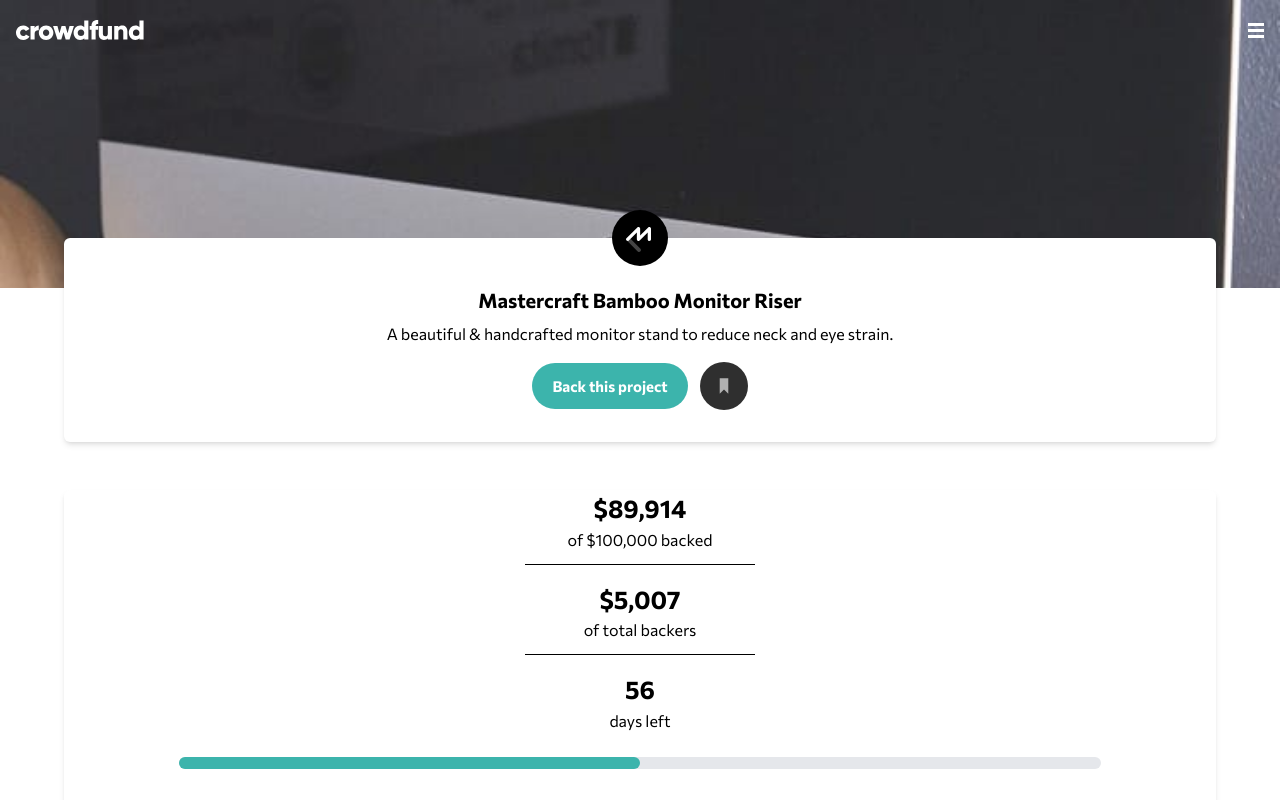
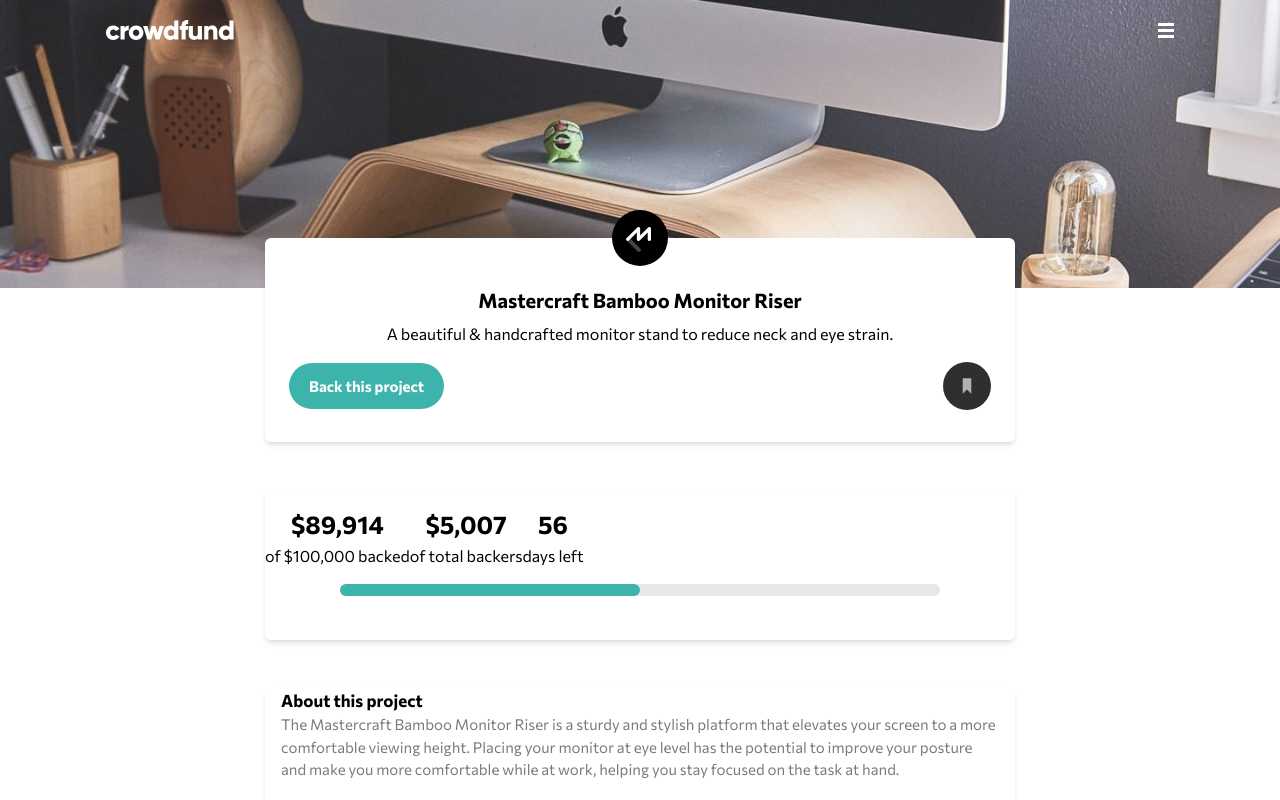
Before and after one commit to chiamaka28/crowdfunding-product, a React (Vite) app: page / in a window 1280 px wide. Shown: the top 800 px of the page. Built offline with nearby package versions, Linux system fonts and the light colour scheme.

Commit message:
fixed some issues

```diff
--- a/src/components/Header.jsx
+++ b/src/components/Header.jsx
@@ -7,20 +7,20 @@ import bookmark from "../assets/icon-bookmark.svg"
 const Header = () => {
   return (
     <>
-      <div className="bg-mobileHeader h-72 bg-cover ">
-        <nav className="flex items-center justify-between py-5 px-4">
+      <div className="bg-mobileHeader md:bg-desktopHeader h-72 bg-cover ">
+        <nav className="flex items-center justify-between py-5 px-4 w-[90%] mx-auto max-w-[1100px]">
           <img src={logo} alt="" />
           <img src={hamburger} alt="" />
         </nav>
       </div>
-      <div className="w-[90%] mx-auto bg-white mt-[-50px] rounded-md relative text-center shadow-md pb-6 px-2">
+      <div className="w-[90%] mx-auto max-w-[750px] bg-white mt-[-50px] rounded-md relative text-center shadow-md pb-6 px-2">
         <div className="flex justify-center items-center"><img src={mastercraft} alt="" className=" absolute top-[-20] "/></div>
         <h1 className=" text-xl font-bold px-8 mt-12"> Mastercraft Bamboo Monitor Riser</h1>
         <p className="py-2">
           {" "}
           A beautiful & handcrafted monitor stand to reduce neck and eye strain.
         </p>
-        <div className="flex justify-center items-center gap-3 py-2">
+        <div className="flex justify-center md:justify-between md:px-4 items-center gap-3 py-2">
             <button className="bg-cyan text-white rounded-3xl py-3 px-5 text-[15px] font-semibold"><a href=""> Back this project</a></button>
             <div>
                 <img className="w-12" src={bookmark} alt="" />
--- a/src/components/Main.jsx
+++ b/src/components/Main.jsx
@@ -3,25 +3,27 @@ import React from "react";
 const Main = () => {
   return (
     <div className="pb-12">
-      <div className="w-[90%] mx-auto bg-white shadow-md my-12 pb-6 rounded-md">
-        <p className="flex flex-col text-center my-4">
+      <div className="w-[90%] mx-auto max-w-[750px] bg-white shadow-md my-12 pb-6 rounded-md">
+        <div className="flex flex-col md:flex-row items-center">
+          <p className="flex flex-col text-center my-4 after:content-['']">
             <span className="text-[25px] font-extrabold">$89,914</span> of
             $100,000 backed
-          <span className="w-[20%] h-[1px] bg-black mx-auto mt-3"></span>
+            <span className="w-[20%] h-[1px] bg-black mx-auto mt-3 md:hidden"></span>
           </p>
           <p className="flex flex-col text-center my-4">
             <span className="text-[25px] font-extrabold">$5,007</span> of total
             backers
-          <span className="w-[20%] h-[1px] bg-black mx-auto mt-3"></span>
+            <span className="w-[20%] h-[1px] bg-black mx-auto mt-3 md:hidden"></span>
           </p>
-        <p className="flex flex-col text-center mb-6">
+          <p className="flex flex-col text-center ">
             <span className="text-[25px] font-extrabold">56</span> days left
           </p>
+        </div>
         <div class="mb-5 h-3 rounded-full bg-gray-200 w-[80%] mx-auto ">
           <div class="h-3 rounded-full bg-cyan" style={{ width: "50%" }}></div>
         </div>
       </div>
-      <div className="w-[90%] mx-auto bg-white shadow-md rounded-md text-[15px] px-4 pb-9">
+      <div className="w-[90%] mx-auto max-w-[750px] bg-white shadow-md rounded-md text-[15px] px-4 pb-9">
         <h3 className="font-bold text-[17px]">About this project</h3>
         <div className="text-darkGray">
           <p>
```
Lines whose indentation alone changed are shown as unchanged.
